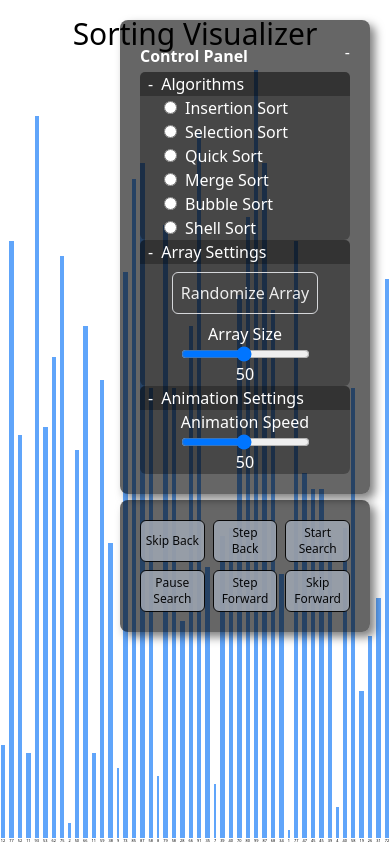
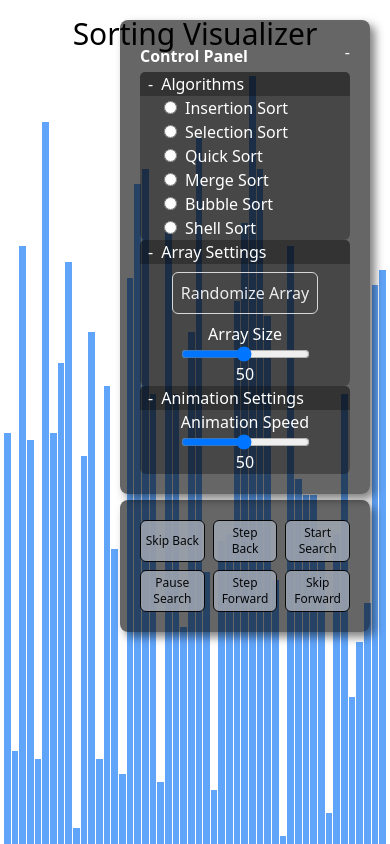
Before and after one commit to arifm6/sorting-visualizer, a Next.js app: page / in a window 390 px wide. Built offline with nearby package versions, Linux system fonts and the light colour scheme.

Commit message:
finalized board css

```diff
--- a/src/components/ArrayItem.tsx
+++ b/src/components/ArrayItem.tsx
@@ -15,7 +15,7 @@ export default function ArrayItem({ value, arraySize, i }: Props) {
         className="w-full bg-blue-400"
         style={{ height: value.toString() + "%" }}
       ></div>
-      <p className="array-value-font">{value}</p>
+      <p className="array-value-font hidden xl:block ">{value}</p>
     </div>
   );
 }
--- a/src/pages/index.tsx
+++ b/src/pages/index.tsx
@@ -17,7 +17,7 @@ export default function Home() {
       <h1 className="text-center text-3xl p-4 w-full ">Sorting Visualizer</h1>
       <ControlPanel />
       <StartPanel />
-      <div className="h-[calc(100vh_-_68px)]  w-[90vw] mx-auto  px-1 flex justify-center items-end space-x-1">
+      <div className="h-[calc(100vh_-_68px)]  w-full  px-1 flex justify-center items-end space-x-[1px] md:space-x-[2px] lg:space-x-1">
         {state.sorting.array.map((value, i) => {
           return (
             <ArrayItem
```
